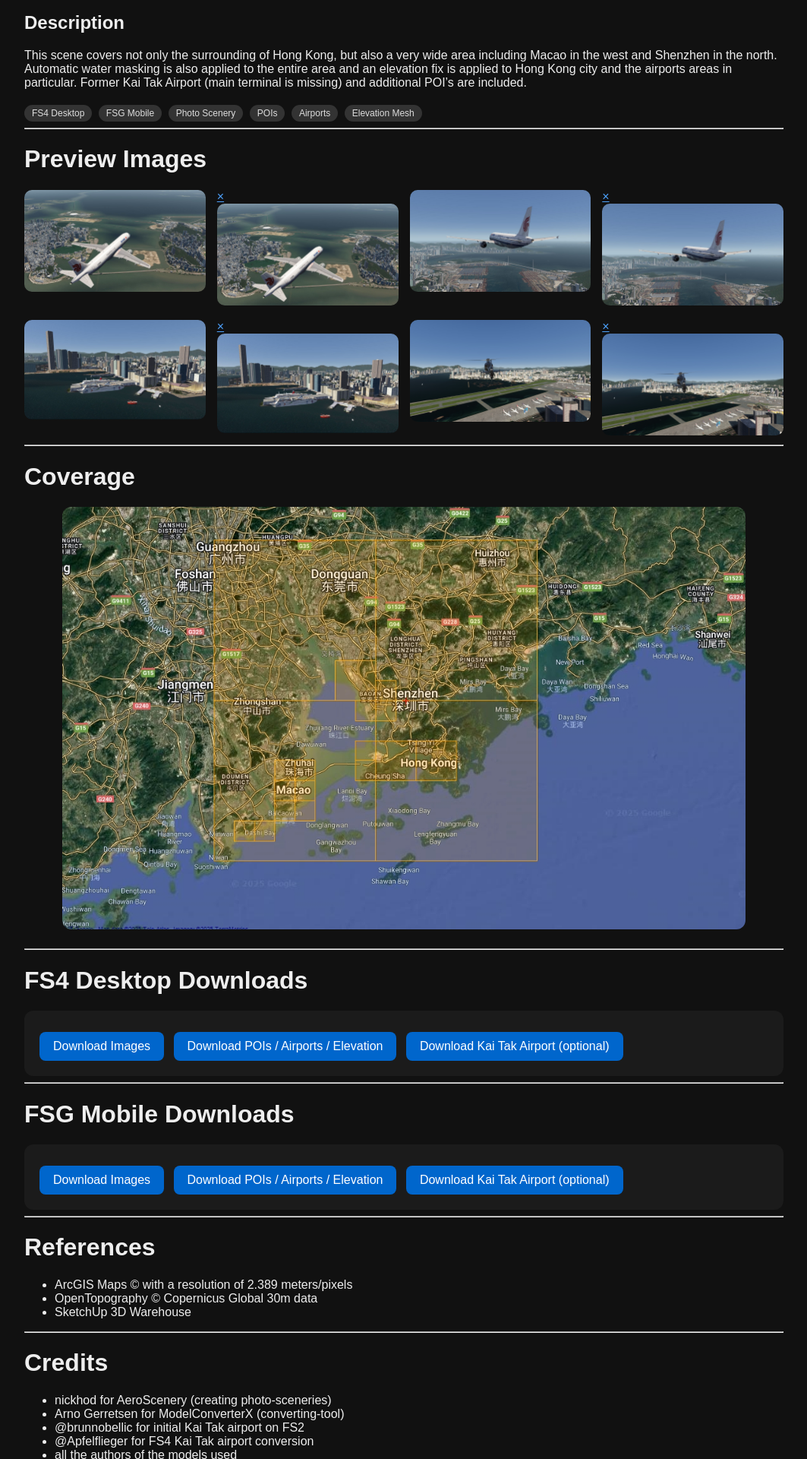
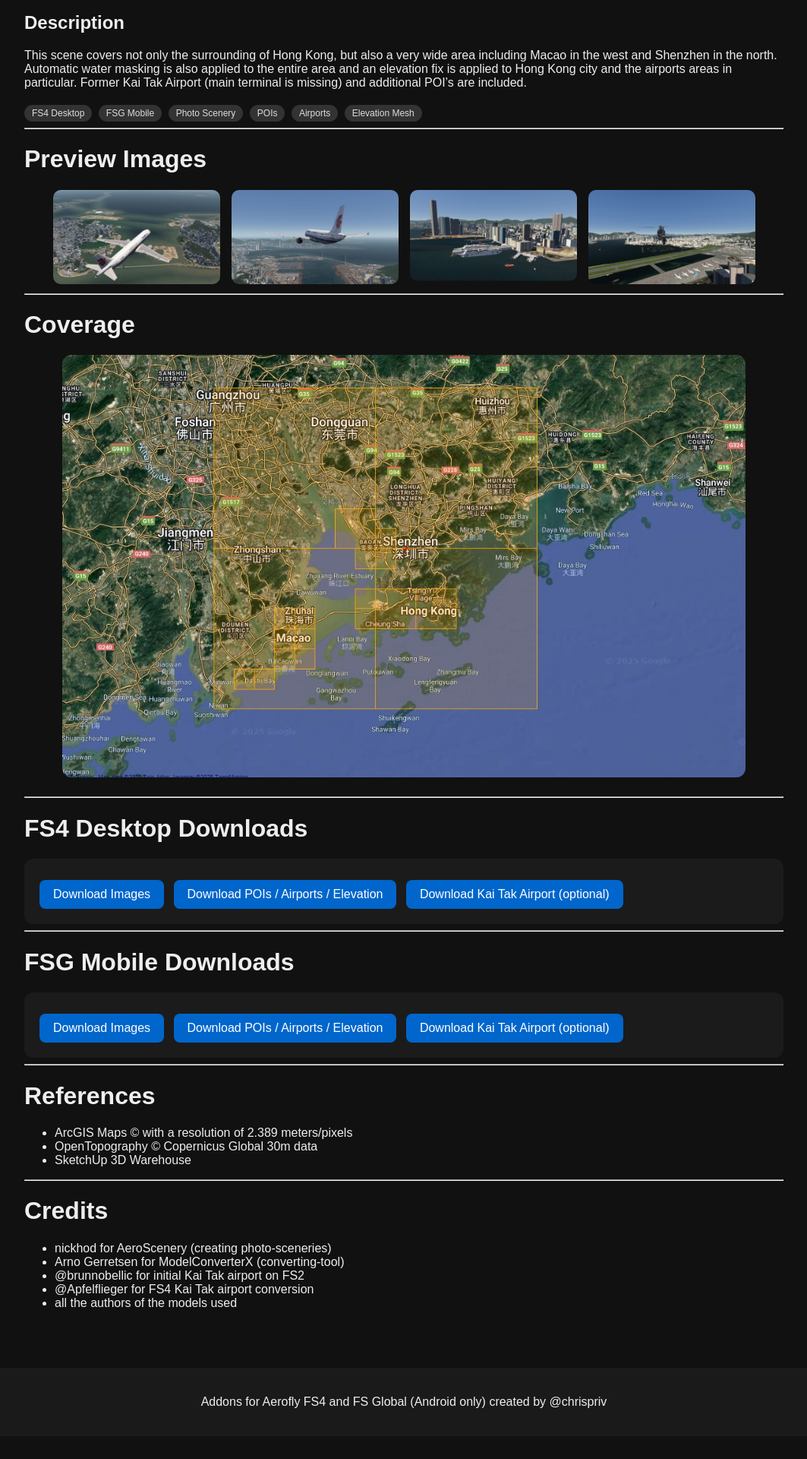
Before and after one commit to chrispriv/aeroscenery-afs_addons, a Jekyll site: the page built from scenery/hk_hongkong_macao_shenzhen.md, in a window 1280 px wide. Shown: the part 772-2692 px from the top of the page at 76% size, without its empty margins (108-1171 px from the left). Built offline with Jekyll 4.4.1, drawn with Linux system fonts in a browser that asks for light colours; after the commit the page ends 2662 px from its top, so only the background shows below that.

Commit message:
Develop a basic structure with layout - for preview images (fix)
Develop a basic structure with layout - for preview images (fix)

```diff
--- a/assets/css/style.css
+++ b/assets/css/style.css
@@ -143,10 +143,15 @@ a {
 }
 
 .preview-grid {
-  display: grid;
-  grid-template-columns: repeat(auto-fit, minmax(220px, 1fr));
+  display: flex;
+  flex-wrap: wrap;
+  justify-content: center;
   gap: 15px;
   margin-top: 20px;
+}
+
+.preview-grid a {
+  width: 220px;
 }
 
 .preview-grid img {
@@ -180,3 +185,37 @@ a {
 .download-button:hover {
   background: #0080ff;
 }
+
+.lightbox {
+  display: none;
+  position: fixed;
+  z-index: 999;
+  padding-top: 40px;
+  left: 0;
+  top: 0;
+  width: 100%;
+  height: 100%;
+  overflow: auto;
+  background: rgba(0,0,0,0.9);
+}
+
+.lightbox img {
+  margin: auto;
+  display: block;
+  max-width: 90%;
+  max-height: 85vh;
+  border-radius: 10px;
+}
+
+.lightbox:target {
+  display: block;
+}
+
+.lightbox-close {
+  position: absolute;
+  top: 20px;
+  right: 35px;
+  color: white;
+  font-size: 40px;
+  text-decoration: none;
+}
--- a/scenery/hk_hongkong_macao_shenzhen.md
+++ b/scenery/hk_hongkong_macao_shenzhen.md
@@ -39,15 +39,25 @@ Former Kai Tak Airport (main terminal is missing) and additional POI's are inclu
   <img src="../assets/images/scenery/hk_hongkong_macao_shenzhen/preview1.jpg">
 </a>
 
+<a href="#preview2">
+  <img src="../assets/images/scenery/hk_hongkong_macao_shenzhen/preview2.jpg">
+</a>
+
+<a href="#preview3">
+  <img src="../assets/images/scenery/hk_hongkong_macao_shenzhen/preview3.jpg">
+</a>
+
+<a href="#preview4">
+  <img src="../assets/images/scenery/hk_hongkong_macao_shenzhen/preview4.jpg">
+</a>
+
+</div>
+
 <div id="preview1" class="lightbox">
   <a href="#" class="lightbox-close">&times;</a>
 
   <img src="../assets/images/scenery/hk_hongkong_macao_shenzhen/preview1.jpg">
 </div>
-
-<a href="#preview2">
-  <img src="../assets/images/scenery/hk_hongkong_macao_shenzhen/preview2.jpg">
-</a>
 
 <div id="preview2" class="lightbox">
   <a href="#" class="lightbox-close">&times;</a>
@@ -55,26 +65,16 @@ Former Kai Tak Airport (main terminal is missing) and additional POI's are inclu
   <img src="../assets/images/scenery/hk_hongkong_macao_shenzhen/preview2.jpg">
 </div>
 
-<a href="#preview3">
-  <img src="../assets/images/scenery/hk_hongkong_macao_shenzhen/preview3.jpg">
-</a>
-
 <div id="preview3" class="lightbox">
   <a href="#" class="lightbox-close">&times;</a>
 
   <img src="../assets/images/scenery/hk_hongkong_macao_shenzhen/preview3.jpg">
 </div>
 
-<a href="#preview4">
-  <img src="../assets/images/scenery/hk_hongkong_macao_shenzhen/preview4.jpg">
-</a>
-
 <div id="preview4" class="lightbox">
   <a href="#" class="lightbox-close">&times;</a>
 
   <img src="../assets/images/scenery/hk_hongkong_macao_shenzhen/preview4.jpg">
-</div>
-
 </div>
 
 ---
```
